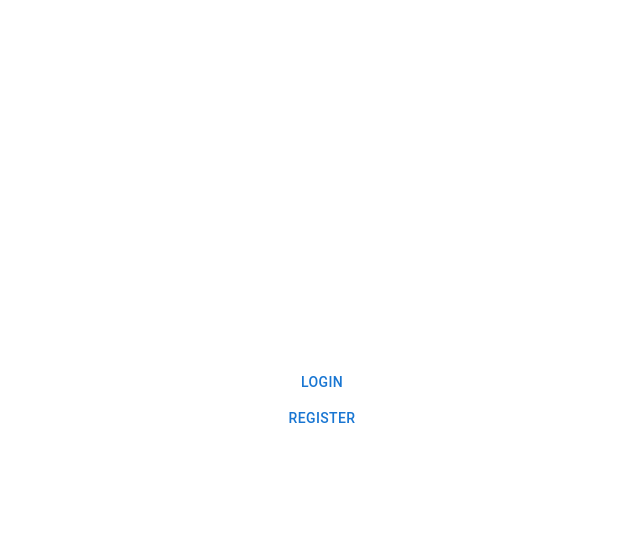
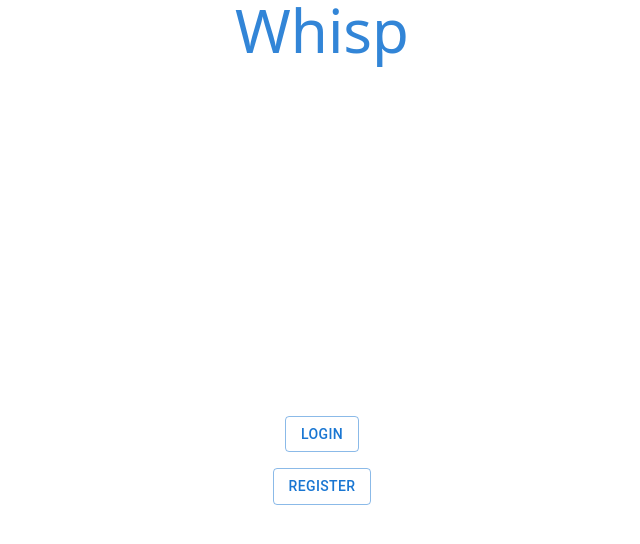
Before and after one commit to MrMancs/Message_app, a React (Vite) app in the folder reactapp/: page / in a window 1280 px wide. Before the commit this address had no page. Shown: the top 544 px of the page, without its empty margins (318-958 px from the left). Built offline with nearby package versions, Linux system fonts and the light colour scheme.

Commit message:
Refactor App component to include Home page and remove navigation buttons

```diff
--- a/reactapp/src/App.jsx
+++ b/reactapp/src/App.jsx
@@ -1,22 +1,16 @@
 import React from "react";
-import {Routes, Route, useNavigate} from "react-router-dom";
-
-import Button from '@mui/material/Button';
+import { Routes, Route, useNavigate } from "react-router-dom";
 
 import Login from "./Pages/Login";
 import Register from "./Pages/Register";
+import Home from "./Pages/Home";
 
-export default function App(){
-  const navigate = useNavigate();
-
+export default function App() {
   return (
-    <div className="flex flex-col justify-center items-center h-screen">
-      <Button onClick={() => navigate("/login")} className="flex">Login</Button>
-      <Button onClick={() => navigate("/register")} className="flex">Register</Button>
-      <Routes>
-        <Route path="/login" element={<Login />} />
-        <Route path="/register" element={<Register />} />
-      </Routes>
-    </div>
-  )
+    <Routes>
+      <Route path="/" element={<Home />} />
+      <Route path="/login" element={<Login />} />
+      <Route path="/register" element={<Register />} />
+    </Routes>
+  );
 }
--- /dev/null
+++ b/reactapp/src/Pages/Home.jsx
@@ -0,0 +1,19 @@
+import React from "react";
+import { useNavigate } from "react-router-dom";
+
+import Button from "@mui/material/Button";
+import Stack from "@mui/material/Stack";
+
+export default function Home(){
+    const navigate = useNavigate();
+
+    return(
+        <div className="flex flex-col justify-center text-center text-[#3285d7] overscroll-none">
+        <h1 className="text-6xl">Whisp</h1>
+        <Stack spacing={2} className="flex flex-col items-center justify-center h-screen">
+            <Button onClick={() => navigate("/login")} variant="outlined">Login</Button>
+            <Button onClick={() => navigate("/register")} variant="outlined">Register</Button>
+        </Stack>
+        </div>
+    )
+}
```
